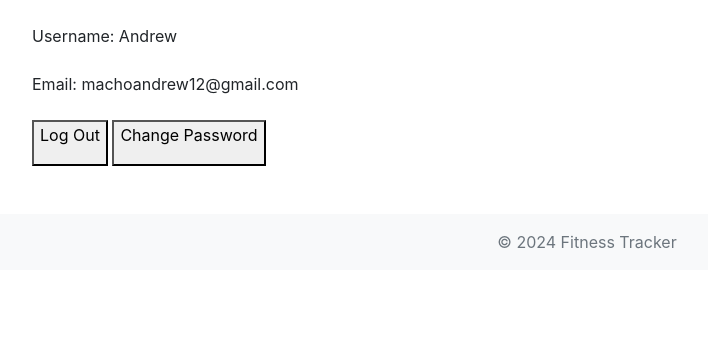
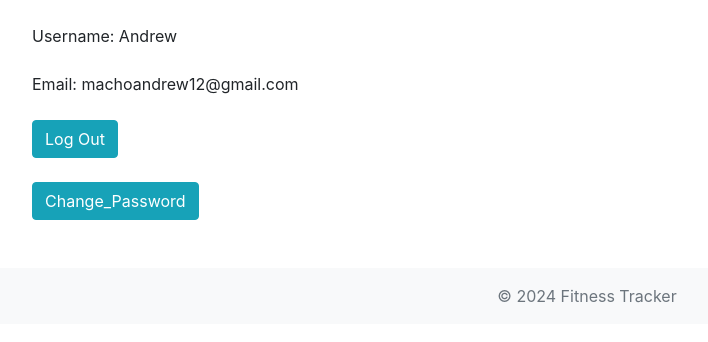
Before and after one commit to AkashR348/FitnessWebApp, a Django app: page /accounts/profile/ in a window 1280 px wide. Shown: the part 56-398 px from the top of the page, without its empty margins (53-761 px from the left). Run offline with Django 5.2, Linux system fonts and the light colour scheme; a user stored in the database is signed in; some libraries are stand-ins or nearby versions.

Commit message:
Updated profile
Profile page should be working now

```diff
--- a/FitnessApp/FitnessApp/settings.py
+++ b/FitnessApp/FitnessApp/settings.py
@@ -11,8 +11,6 @@ https://docs.djangoproject.com/en/5.1/ref/settings/
 """
 
 from pathlib import Path
-
-from django.conf.global_settings import LOGOUT_REDIRECT_URL
 
 # Build paths inside the project like this: BASE_DIR / 'subdir'.
 BASE_DIR = Path(__file__).resolve().parent.parent
@@ -133,4 +131,5 @@ STATIC_URL = 'static/'
 
 DEFAULT_AUTO_FIELD = 'django.db.models.BigAutoField'
 
-LOGIN_URL = '/login/'
+LOGIN_URL = '/'
+LOGOUT_REDIRECT_URL='/'
--- a/FitnessApp/fitness/templates/fitness_app/profile.html
+++ b/FitnessApp/fitness/templates/fitness_app/profile.html
@@ -8,13 +8,17 @@
 <div>Email: {{ user.email }} </div>
 <br>
 
-<button class="nav-item">Log Out<a class="nav-link" href="{% url 'logout' %}"></a></button>
 
+{% if user.is_authenticated %}
+    <form method="post" action="{% url 'logout' %}">
+        {% csrf_token %}
+        <button class="btn btn-info" type="submit">Log Out</button>
+    </form>
+    <br>
 
-<button id="change" class="nav-item">Change Password<a class="nav-link" ></a>
-</button>
-
-
+<!--    <button id="change" class="nav-item"><a class="nav-link" >Change Password</a></button>-->
+    <a id="change" class="btn btn-info" role="button">Change_Password</a>
+{% endif %}
 
 <script type="text/javascript">
     document.getElementById("change").onclick = function () {
```
Also changed, not shown: FitnessApp/db.sqlite3.
